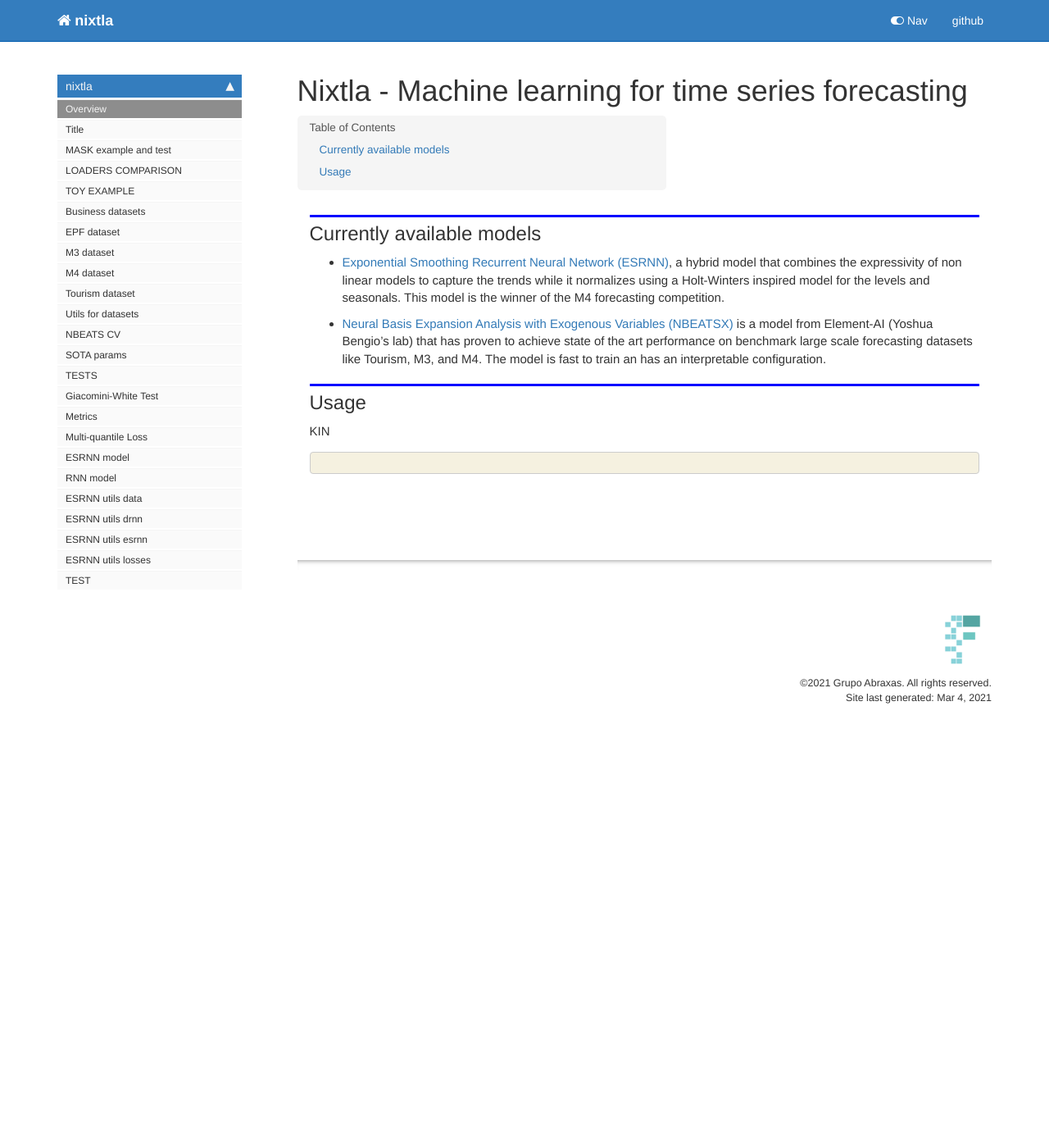
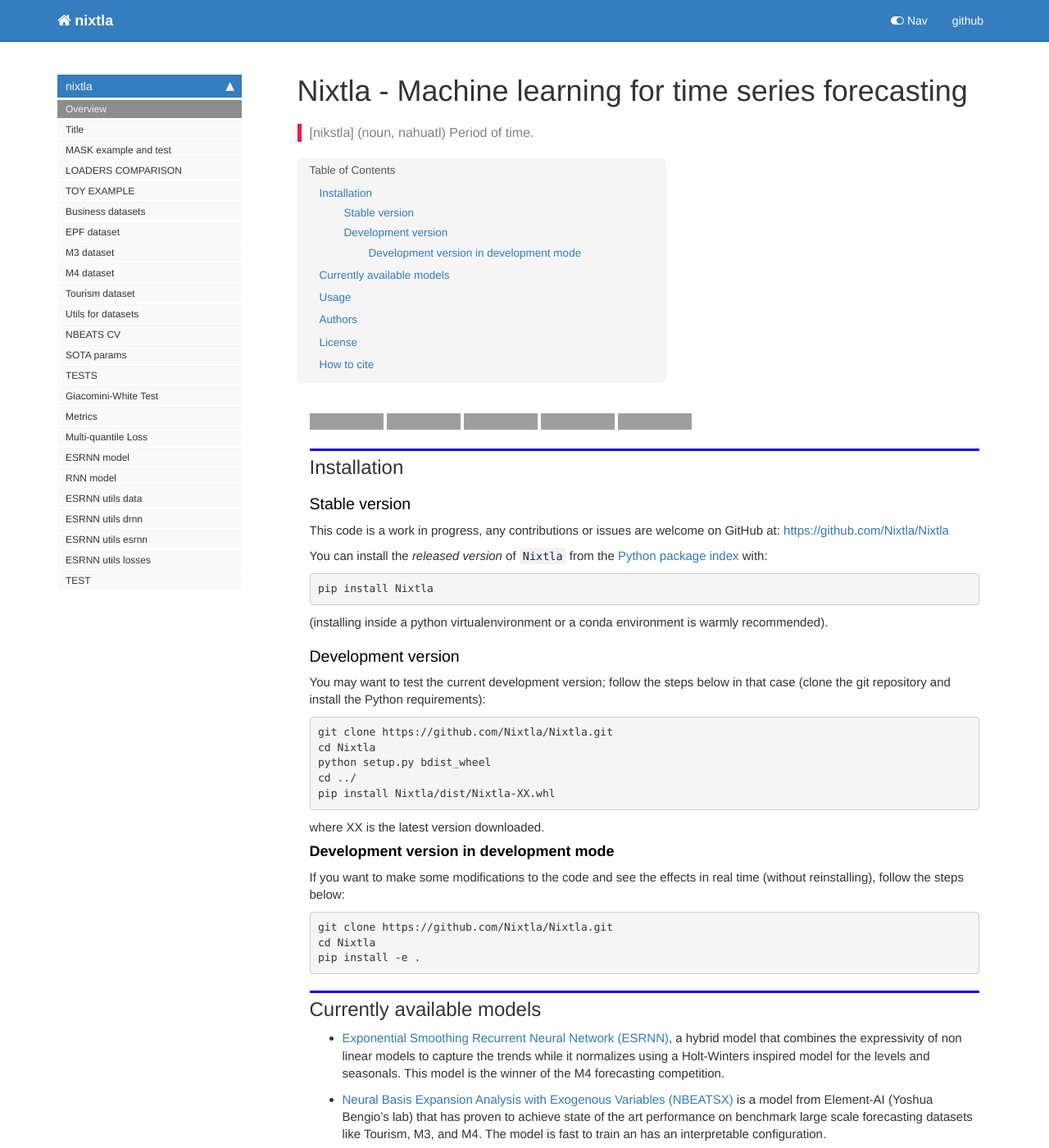
Before and after one commit to Nixtla/Nixtla, a Jekyll site: the page built from docs/index.html, in a window 1280 px wide and 1400 px high. Shown: the whole window at 82% size. Built offline with Jekyll 4.4.1, drawn with Linux system fonts in a browser that asks for light colours; nearby versions of some CDN libraries; comment, search, counter and statistics services are not loaded; some of the changed text lies outside the part shown; grey boxes are pictures that could not be loaded.

Commit message:
adding install instructions and esrnn badges

```diff
--- a/docs/index.html
+++ b/docs/index.html
@@ -6,8 +6,8 @@
 keywords: fastai
 sidebar: home_sidebar
 
-
-
+summary: "[nikstla] (noun, nahuatl) Period of time."
+description: "[nikstla] (noun, nahuatl) Period of time."
 nb_path: "nbs/index.ipynb"
 ---
 <!--
@@ -29,6 +29,42 @@
 </div>
     {% endraw %}
 
+<div class="cell border-box-sizing text_cell rendered"><div class="inner_cell">
+<div class="text_cell_render border-box-sizing rendered_html">
+<p><a href="https://github.com/kdgutier/esrnn_torch/tree/master"><img src="https://github.com/kdgutier/esrnn_torch/workflows/Python%20package/badge.svg?branch=master" alt="Build"></a>
+<a href="https://pypi.python.org/pypi/ESRNN/"><img src="https://badge.fury.io/py/ESRNN.svg" alt="PyPI version fury.io"></a>
+<a href="https://pepy.tech/project/esrnn"><img src="https://pepy.tech/badge/esrnn" alt="Downloads"></a>
+<a href="https://www.python.org/downloads/release/python-370/"><img src="https://img.shields.io/badge/python-3.7-blue.svg" alt="Python 3.7"></a>
+<a href="https://github.com/kdgutier/esrnn_torch/blob/master/LICENSE"><img src="https://img.shields.io/badge/License-MIT-green.svg" alt="License: MIT"></a></p>
+
+</div>
+</div>
+</div>
+<div class="cell border-box-sizing text_cell rendered"><div class="inner_cell">
+<div class="text_cell_render border-box-sizing rendered_html">
+<h2 id="Installation">Installation<a class="anchor-link" href="#Installation"> </a></h2><h3 id="Stable-version">Stable version<a class="anchor-link" href="#Stable-version"> </a></h3><p>This code is a work in progress, any contributions or issues are welcome on
+GitHub at: <a href="https://github.com/Nixtla/Nixtla">https://github.com/Nixtla/Nixtla</a></p>
+<p>You can install the <em>released version</em> of <code>Nixtla</code> from the <a href="https://pypi.org">Python package index</a> with:</p>
+<div class="highlight"><pre><span></span><span class="n">pip</span> <span class="n">install</span> <span class="n">Nixtla</span>
+</pre></div>
+<p>(installing inside a python virtualenvironment or a conda environment is warmly recommended).</p>
+<h3 id="Development-version">Development version<a class="anchor-link" href="#Development-version"> </a></h3><p>You may want to test the current development version; follow the steps below in that case (clone the git repository and install the Python requirements):</p>
+
+<pre><code>git clone https://github.com/Nixtla/Nixtla.git
+cd Nixtla
+python setup.py bdist_wheel
+cd ../
+pip install Nixtla/dist/Nixtla-XX.whl</code></pre>
+<p>where XX is the latest version downloaded.</p>
+<h4 id="Development-version-in-development-mode">Development version in development mode<a class="anchor-link" href="#Development-version-in-development-mode"> </a></h4><p>If you want to make some modifications to the code and see the effects in real time (without reinstalling), follow the steps below:</p>
+
+<pre><code>git clone https://github.com/Nixtla/Nixtla.git
+cd Nixtla
+pip install -e .</code></pre>
+
+</div>
+</div>
+</div>
 <div class="cell border-box-sizing text_cell rendered"><div class="inner_cell">
 <div class="text_cell_render border-box-sizing rendered_html">
 <h2 id="Currently-available-models">Currently available models<a class="anchor-link" href="#Currently-available-models"> </a></h2><ul>
@@ -69,6 +105,26 @@
 
 <div class="cell border-box-sizing text_cell rendered"><div class="inner_cell">
 <div class="text_cell_render border-box-sizing rendered_html">
+<h2 id="Authors">Authors<a class="anchor-link" href="#Authors"> </a></h2><p>This repository was developed with joint efforts from AutonLab researchers at Carnegie Mellon University and Abraxas data scientists.</p>
+
+</div>
+</div>
+</div>
+<div class="cell border-box-sizing text_cell rendered"><div class="inner_cell">
+<div class="text_cell_render border-box-sizing rendered_html">
+<h2 id="License">License<a class="anchor-link" href="#License"> </a></h2><p>This project is licensed under the MIT License - see the <a href="https://github.com/kdgutier/esrnn_torch/blob/master/LICENSE">LICENSE</a> file for details.</p>
+
+</div>
+</div>
+</div>
+<div class="cell border-box-sizing text_cell rendered"><div class="inner_cell">
+<div class="text_cell_render border-box-sizing rendered_html">
+<h2 id="How-to-cite">How to cite<a class="anchor-link" href="#How-to-cite"> </a></h2>
+</div>
+</div>
+</div>
+<div class="cell border-box-sizing text_cell rendered"><div class="inner_cell">
+<div class="text_cell_render border-box-sizing rendered_html">
 <!---
 
 ## Citing
```
Also changed, not shown: README.md, 1 other file.
